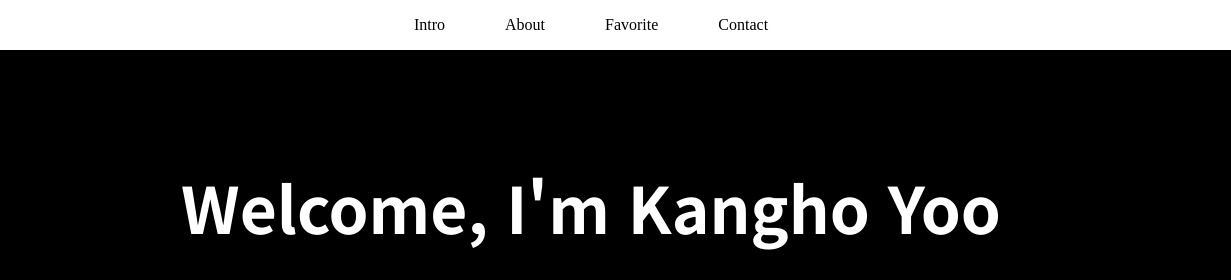
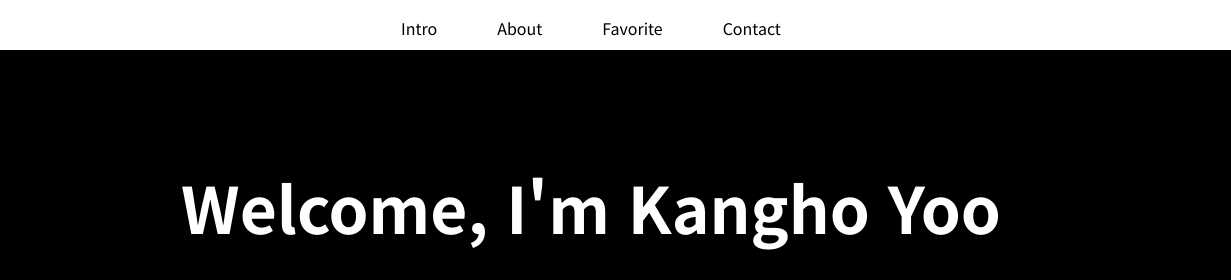
Before and after one commit to KanghoYoo/w-project, a plain HTML site: page week1/index.html in a window 1280 px wide. Shown: the top 280 px of the page, 49-1280 px from the left. Drawn offline with Linux system fonts and the light colour scheme.

Commit message:
Add files via upload

```diff
--- a/week1/style.css
+++ b/week1/style.css
@@ -39,6 +39,7 @@ body {
 a {
   text-decoration: none;
   color: black;
+  font-family: 'Noto Sans KR', sans-serif;
   font-weight: 400;
 }
 
```
